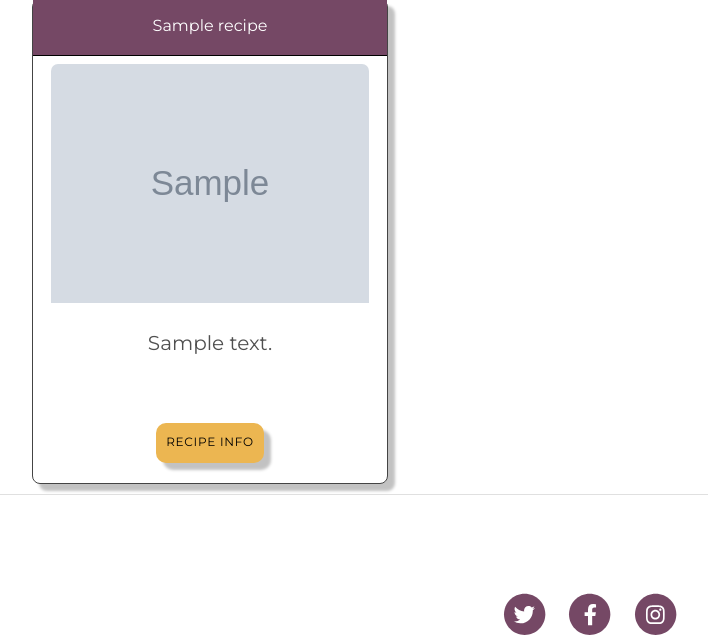
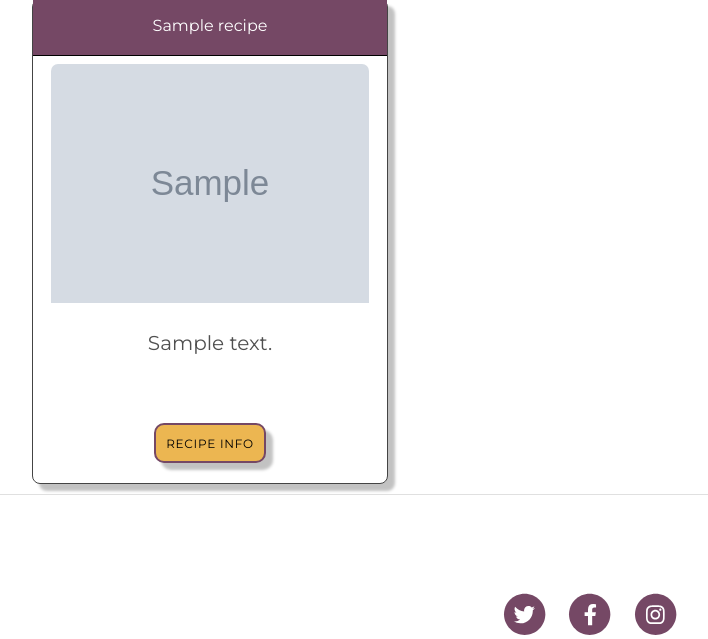
Before and after one commit to tony-reddington/goodfoodmood, a Flask app: page / in a window 1280 px wide. Shown: the part 749-1388 px from the top of the page, without its empty margins (50-758 px from the left). Run offline with Flask 2, Linux system fonts and the light colour scheme; grey boxes marked "Sample" are stand-in pictures; a database or web service that is not in the repository returns one stand-in record (values such as "Sample title"); some libraries are stand-ins or nearby versions.

Commit message:
Correcting border on button to follow the rest of the website design

```diff
--- a/static/css/style.css
+++ b/static/css/style.css
@@ -109,7 +109,7 @@ a {
     margin: auto 0;
     border-radius: 10px;
     color: #000000;
-    border-color: #754865;
+    border: 2px solid #754865;
 }
 
 .shadow-effect {
```
